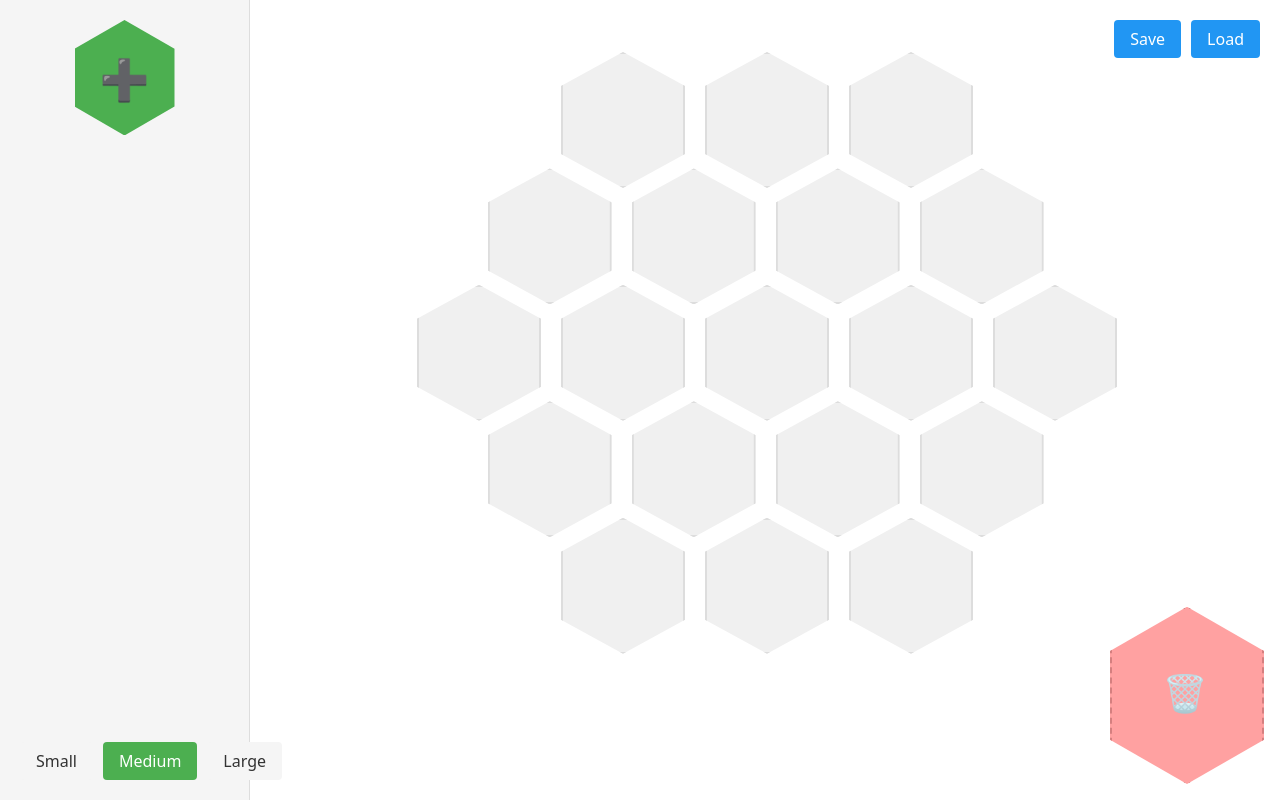
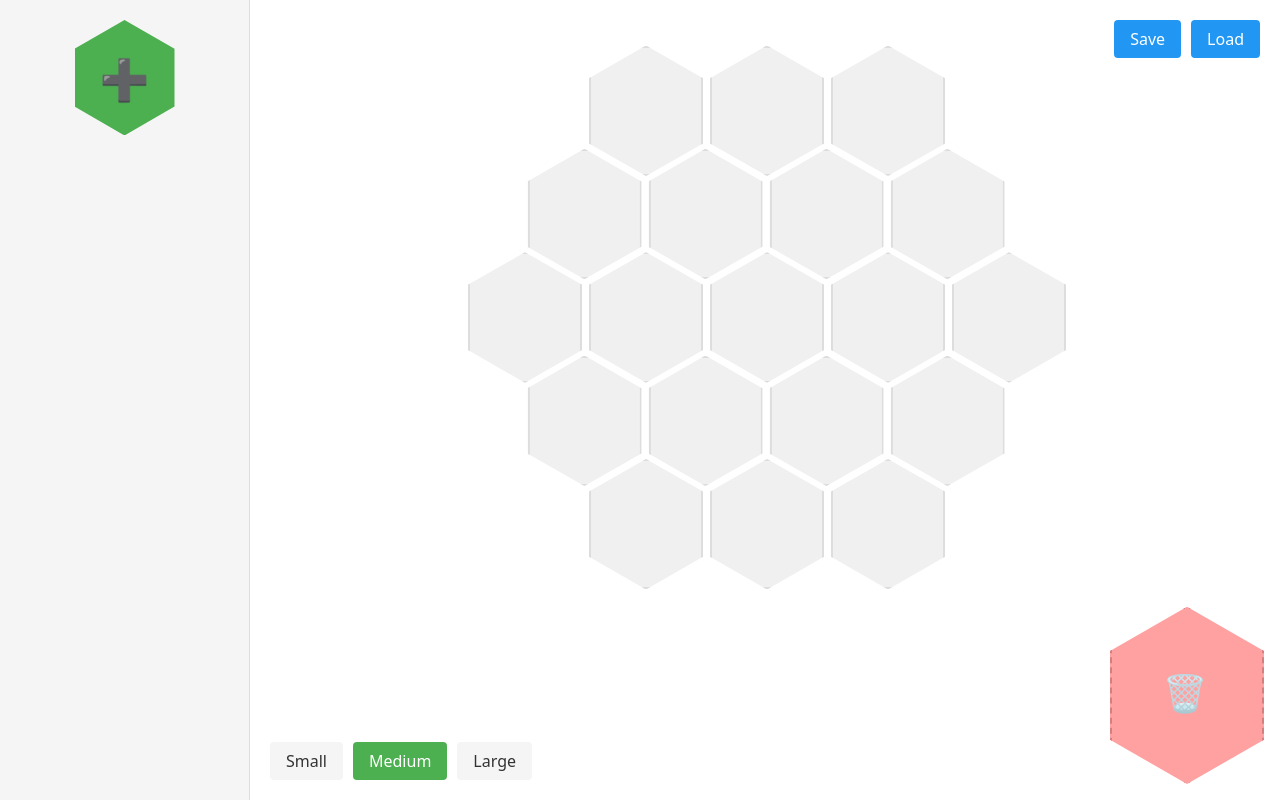
Before and after one commit to mrkplt/hex-flower, a React (Vite) app: page / in a window 1280 px wide. Built offline with nearby package versions, Linux system fonts and the light colour scheme.

Commit message:
touch up grid spacing a little, adjust position of size toggle

```diff
--- a/src/components/HexFlower.jsx
+++ b/src/components/HexFlower.jsx
@@ -23,7 +23,7 @@ const HexRow = styled.div`
 const LayoutToggleContainer = styled.div`
   position: absolute;
   bottom: 20px;
-  left: 20px;
+  left: 270px;
   display: flex;
   gap: 10px;
   z-index: 1000;
--- a/src/constants/hexLayout.js
+++ b/src/constants/hexLayout.js
@@ -1,17 +1,17 @@
 // Hex dimensions and calculations
-export const HEX_WIDTH = 120; // Base width of the hexagon
+export const HEX_WIDTH = 110; // Base width of the hexagon
 export const HEX_STROKE = 2; // Border width
 
 // Calculated values
-export const HEX_HEIGHT = HEX_WIDTH * 1.1; // Height based on equilateral triangle properties
-export const HEX_MARGIN = HEX_WIDTH * 0.1; // 10% of hex width as margin
+export const HEX_HEIGHT = HEX_WIDTH * 1.15;
+export const HEX_MARGIN = HEX_WIDTH * 0.05;
 
 // Content area calculations (subtracting stroke width)
 export const HEX_CONTENT_WIDTH = HEX_WIDTH - (HEX_STROKE * 2);
 export const HEX_CONTENT_HEIGHT = HEX_HEIGHT - (HEX_STROKE * 2);
 
 // Layout calculations
-export const ROW_SPACING = HEX_HEIGHT * -0.30; // Distance between rows
+export const ROW_SPACING = HEX_HEIGHT * -0.27; // Distance between rows
 export const ROW_OFFSET = HEX_WIDTH * -0.01; // Horizontal offset for even rows
 
 // Helper functions
```
